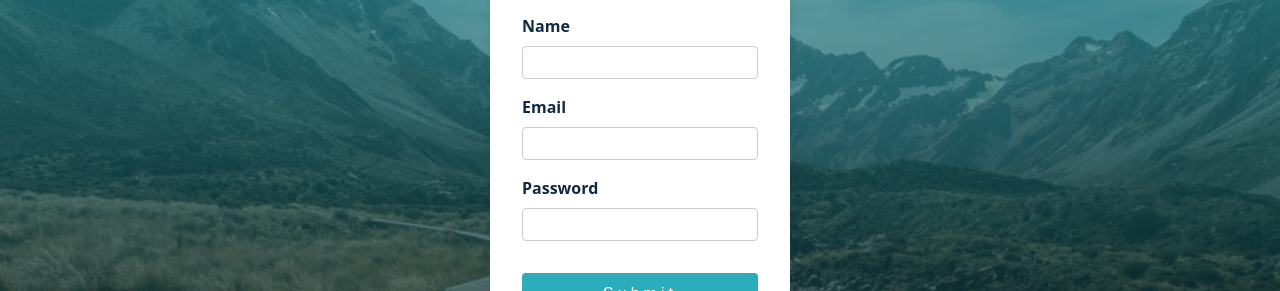
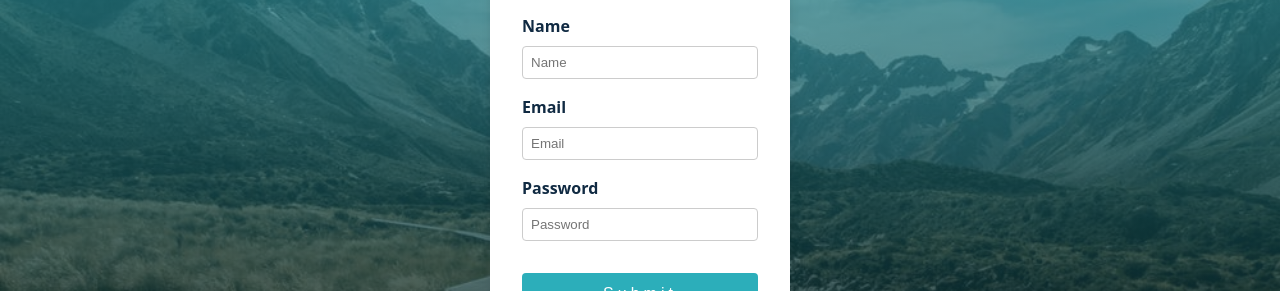
Before and after one commit to vickneee/week4-fe-pp, a React (Vite) app: page /registration in a window 1280 px wide. Shown: the part 236-527 px from the top of the page. Built offline with nearby package versions, Linux system fonts and the light colour scheme.

Commit message:
Complete additional design iteration.

```diff
--- a/src/App.css
+++ b/src/App.css
@@ -576,7 +576,7 @@ min-height:calc(100vh - 62px);
   display: block;
   background: var(--clr-primary-8);
   padding: 0.25rem 0.5rem;
-  color: var(--clr-gray-10);
+  color: var(--clr-gray-5);
   border: 2px solid transparent;
   text-transform: capitalize;
   letter-spacing: var(--spacing);
@@ -606,17 +606,6 @@ min-height:calc(100vh - 62px);
 .form {
   display: flex;
   flex-direction: column;
-}
-
-.container {
-  display: flex;
-  align-items: center;
-  justify-content: center;
-  height: 100vh;
-}
-
-.tours-container {
-  height: 100%;
 }
 
 .section-services {
--- a/src/components/Registration.jsx
+++ b/src/components/Registration.jsx
@@ -4,15 +4,15 @@ function Registration() {
       <form className="form card">
         <div>
           <label htmlFor="name">Name</label>
-          <input type="text" id="name" />
+          <input type="text" id="name" placeholder="Name" />
         </div>
         <div>
           <label htmlFor="email">Email</label>
-          <input type="text" id="email" />
+          <input type="text" id="email" placeholder="Email" />
         </div>
         <div>
           <label htmlFor="password">Password</label>
-          <input type="text" id="password" />
+          <input type="text" id="password" placeholder="Password" />
         </div>
         <button className="register-btn" type="submit">
           Submit
```
